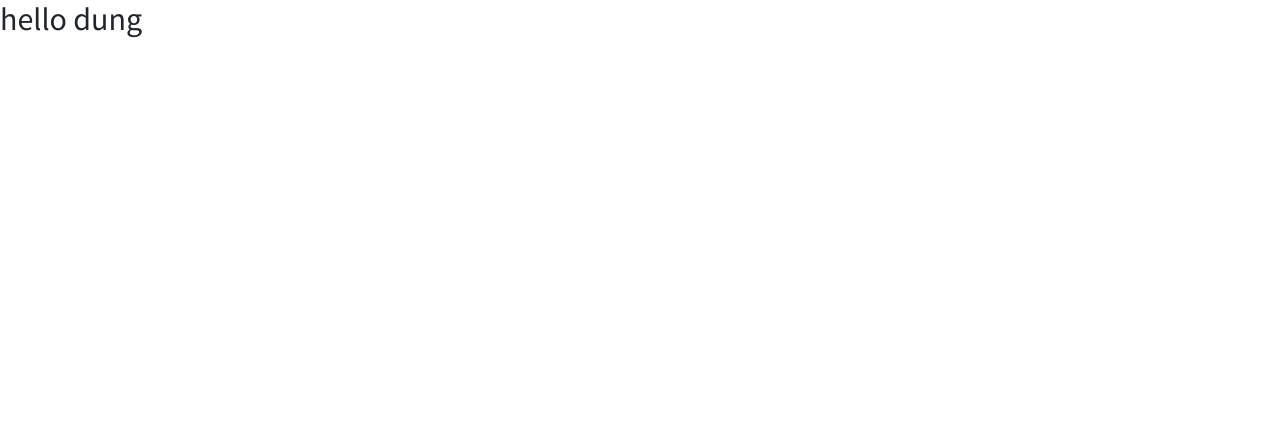
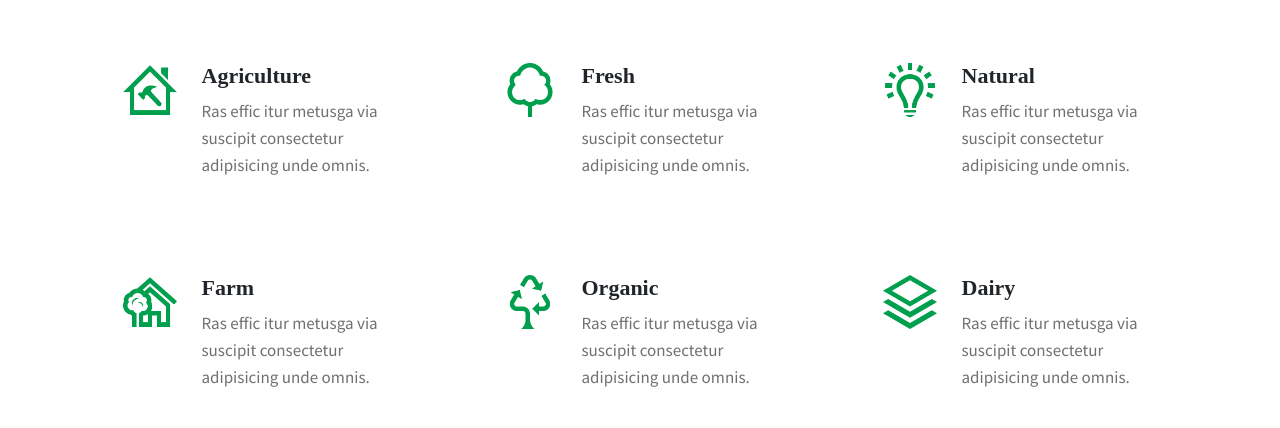
Before and after one commit to tuyettdung/Farmstead--Trung-Hieu---Tuyet-Dung, a plain HTML site: page index.html in a window 1280 px wide. Drawn offline with nearby package versions, Linux system fonts and the light colour scheme; a web font is replaced by a local one.

Commit message:
block-lish-finish

```diff
--- a/css/style.css
+++ b/css/style.css
@@ -3,6 +3,7 @@
   padding: 0;
   box-sizing: border-box;
   font-family: 'Source Sans Pro', sans-serif;
+
 }
 
 :root {
@@ -35,6 +36,16 @@ li {
 
 a {
   text-decoration: none;
+color: unset;
+}
+
+a:hover{
+  text-decoration: none;
+  color: unset;
+}
+
+div {
+  display: block;
 }
 
 .small-title {
@@ -50,6 +61,8 @@ a {
 }
 
 p {
+  margin: 0;
+  padding: 0;
   font-size: 17px;
   line-height: 27px;
   color: var(--font-color);
@@ -61,9 +74,57 @@ p {
 /* services */
 /* quality */
 
+/* block-list */
+.list-item {
+  margin-top: 30px;
+}
+
+.list-item:hover h4{
+  color: var(--secondary-color) ;
+  transition: 0.3s ease-in-out;
+}
+
+.item-wrap {
+  padding: 32px 30px;
+  border: 1px solid transparent;
+  border-radius: 10px;
+  transition: 0.3s ease-in;
+}
+
+.item-wrap:hover {
+  border: 1px solid #eee;
+  transition: 0.3s ease-in;
+  background: var(--bg-color);
+}
+
+.item-left {
+  padding: 0 10px;
+}
+
+.item-left img {
+  width: 100%;
+  height: auto;
+
+}
+
+.item-right {
+  padding: 0 15px;
+}
+
+.item-right h4 {
+  font-family: 'Volkhov', serif;
+  font-size: 22px;
+  font-weight: 600;
+  line-height: 25px;
+
+}
 
 
-/* block-list */
+
+.item-right p {
+  margin-top: 10px;
+}
+
 /* gallery */
 /* clients */
 /* footer */
--- a/index.html
+++ b/index.html
@@ -16,10 +16,11 @@
   <!-- GG Font -->
   <link rel="preconnect" href="https://fonts.googleapis.com">
 <link rel="preconnect" href="https://fonts.gstatic.com" crossorigin>
-    <link href="https://fonts.googleapis.com/css2?family=Source+Sans+Pro:wght@200;300;400;600;700;900&display=swap" rel="stylesheet">
+<link href="https://fonts.googleapis.com/css2?family=Source+Sans+Pro:wght@200;300;400;600;700;900&family=Volkhov:wght@400;700&display=swap" rel="stylesheet">
 
   <!-- fontawesome -->
-  <link rel="stylesheet" href="https://use.fontawesome.com/releases/v5.1.1/css/all.css" integrity="sha384-O8whS3fhG2OnA5Kas0Y9l3cfpmYjapjI0E4theH4iuMD+pLhbf6JI0jIMfYcK3yZ" crossorigin="anonymous">
+  <link rel="stylesheet" href="https://use.fontawesome.com/releases/v5.1.1/css/all.css"
+    integrity="sha384-O8whS3fhG2OnA5Kas0Y9l3cfpmYjapjI0E4theH4iuMD+pLhbf6JI0jIMfYcK3yZ" crossorigin="anonymous">
 
   <!-- Custom css -->
   <link rel="stylesheet" href="./css/style.css">
@@ -33,11 +34,107 @@
     <section class="features"></section>
     <section class="services"></section>
     <section class="quality"></section>
-<h2>hello dung</h2>
 
 
-    <!---- Trung Hiếu: block-list => footer  -->
-    <section class="block-list"></section>
+
+    <!---- Dung: block-list => footer  -->
+    <section class="block-list">
+      <div class="container">
+        <div class="row justify-content-center list-wrap">
+          <div class="col-lg-4 col-md-6 col-sm-12 list-item">
+            <a href="#" class="d-flex item-wrap">
+              <div class="col-3">
+                <div class="item-left">
+                  <img src="./img/img5.png" alt="">
+                </div>
+              </div>
+              <div class="col-9">
+                <div class="item-right">
+                  <h4>Agriculture</h4>
+                  <p>Ras effic itur metusga via suscipit consectetur adipisicing unde omnis.</p>
+                </div>
+              </div>
+            </a>
+          </div>
+          <div class="col-lg-4 col-md-6 col-sm-12 list-item">
+            <a href="#" class="d-flex item-wrap">
+              <div class="col-3">
+                <div class="item-left">
+                  <img src="./img/img6.png" alt="">
+                </div>
+              </div>
+              <div class="col-9">
+                <div class="item-right">
+                  <h4>Fresh</h4>
+                  <p>Ras effic itur metusga via suscipit consectetur adipisicing unde omnis.</p>
+                </div>
+              </div>
+            </a>
+          </div>
+          <div class="col-lg-4 col-md-6 col-sm-12 list-item">
+            <a href="#" class="d-flex item-wrap">
+              <div class="col-3">
+                <div class="item-left">
+                  <img src="./img/img7.png" alt="">
+                </div>
+              </div>
+              <div class="col-9">
+                <div class="item-right">
+                  <h4>Natural</h4>
+                  <p>Ras effic itur metusga via suscipit consectetur adipisicing unde omnis.</p>
+                </div>
+              </div>
+            </a>
+          </div>
+          <div class="col-lg-4 col-md-6 col-sm-12 list-item">
+            <a href="#" class="d-flex item-wrap">
+              <div class="col-3">
+                <div class="item-left">
+                  <img src="./img/img8.png" alt="">
+                </div>
+              </div>
+              <div class="col-9">
+                <div class="item-right">
+                  <h4>Farm</h4>
+                  <p>Ras effic itur metusga via suscipit consectetur adipisicing unde omnis.</p>
+                </div>
+              </div>
+            </a>
+          </div>
+          <div class="col-lg-4 col-md-6 col-sm-12 list-item">
+            <a href="#" class="d-flex item-wrap">
+              <div class="col-3">
+                <div class="item-left">
+                  <img src="./img/img9.png" alt="">
+                </div>
+              </div>
+              <div class="col-9">
+                <div class="item-right">
+                  <h4>Organic</h4>
+                  <p>Ras effic itur metusga via suscipit consectetur adipisicing unde omnis.</p>
+                </div>
+              </div>
+            </a>
+          </div>
+          <div class="col-lg-4 col-md-6 col-sm-12 list-item">
+            <a href="#" class="d-flex item-wrap">
+              <div class="col-3">
+                <div class="item-left">
+                  <img src="./img/img10.png" alt="">
+                </div>
+              </div>
+              <div class="col-9">
+                <div class="item-right">
+                  <h4>Dairy</h4>
+                  <p>Ras effic itur metusga via suscipit consectetur adipisicing unde omnis.</p>
+                </div>
+              </div>
+            </a>
+          </div>
+        </div>
+
+      </div>
+    </section>
     <section class="gallery"></section>
     <section class="clients"></section>
   </main>
```
Lines whose indentation alone changed are shown as unchanged.
